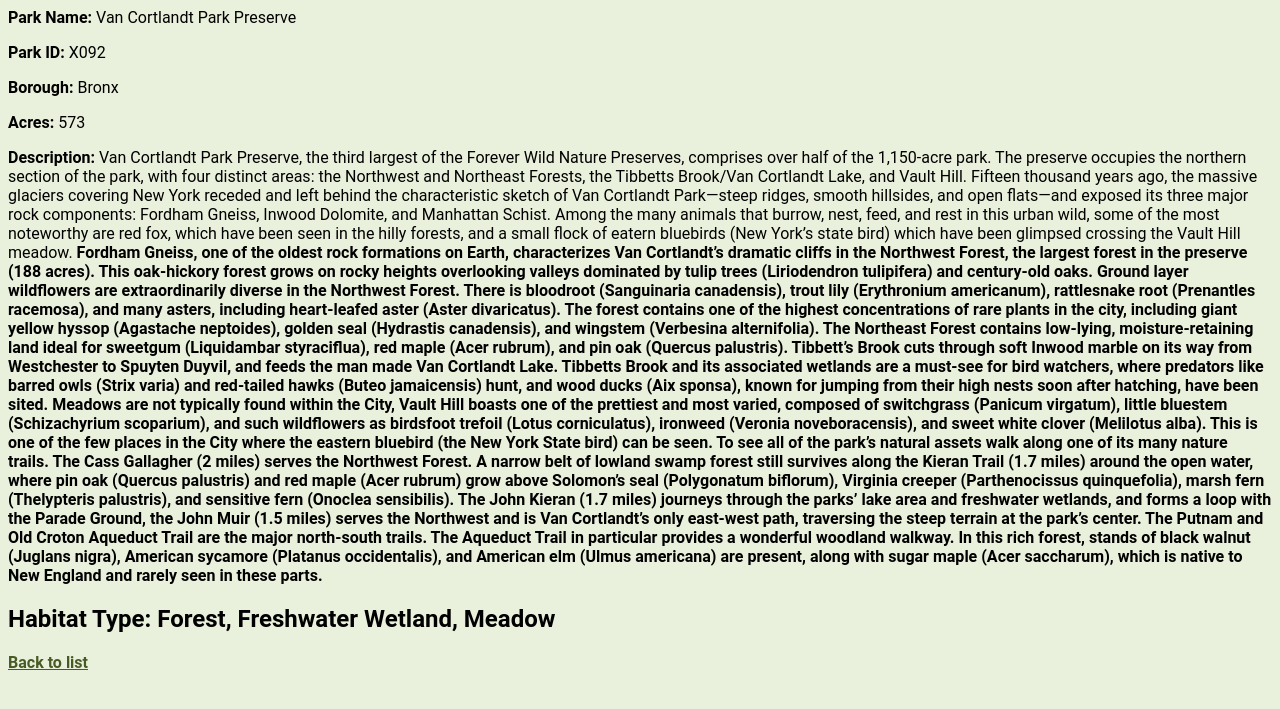
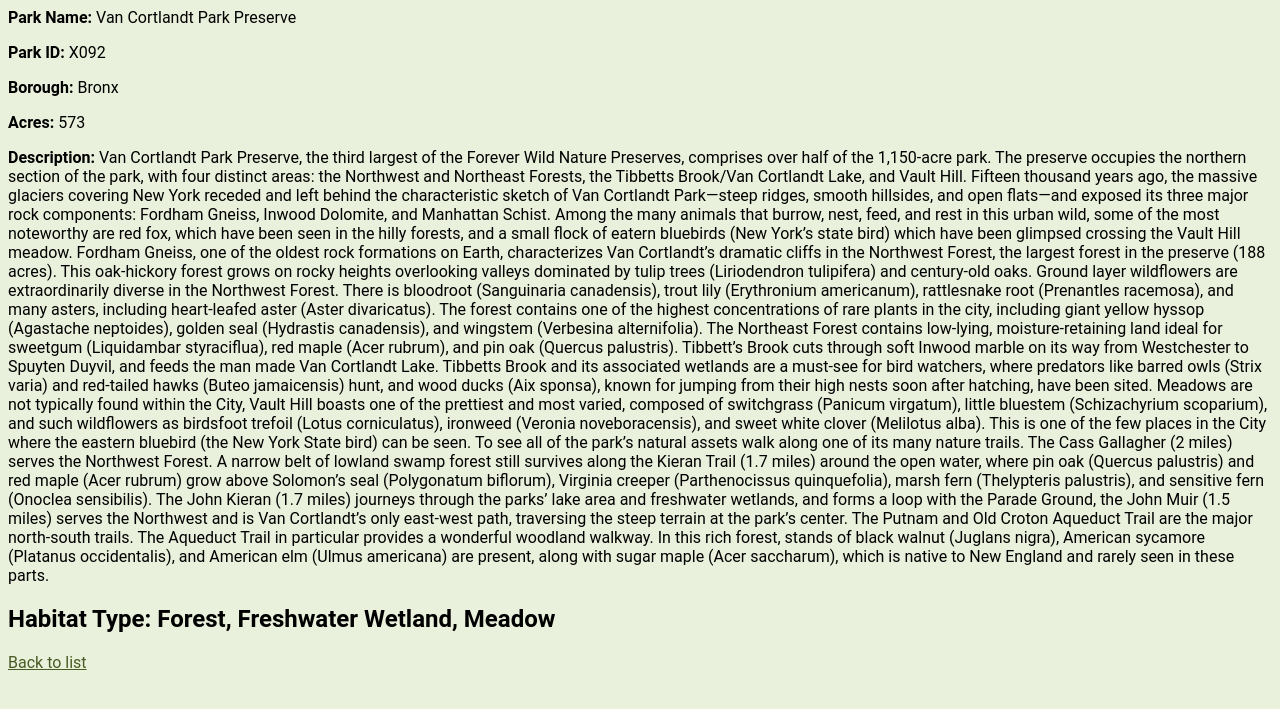
Before and after one commit to annabellamelvin/annabellamelvin.github.io, a Jekyll site: the page Nature_Preserves/parks/X092_573.html, which Jekyll copies as it is, in a window 1280 px wide. Shown: the top 709 px of the page. Built offline with Jekyll 4.4.1, drawn with Linux system fonts in a browser that asks for light colours.

```diff
--- a/Nature_Preserves/parks/X092_573.html
+++ b/Nature_Preserves/parks/X092_573.html
@@ -25,7 +25,7 @@
          flock of eatern bluebirds (New York’s state bird) which have been glimpsed crossing
          the Vault Hill meadow.&#xD;
          &#xD;
-         <b>Fordham Gneiss, one of the oldest rock formations on Earth, characterizes Van Cortlandt’s
+         Fordham Gneiss, one of the oldest rock formations on Earth, characterizes Van Cortlandt’s
          dramatic cliffs in the Northwest Forest, the largest forest in the preserve (188 acres).
          This oak-hickory forest grows on rocky heights overlooking valleys dominated by tulip
          trees (Liriodendron tulipifera) and century-old oaks. Ground layer wildflowers are
@@ -48,7 +48,7 @@
          the few places in the City where the eastern bluebird (the New York State bird) can
          be seen.&#xD;
          &#xD;
-         <b>To see all of the park’s natural assets walk along one of its many nature trails.
+         To see all of the park’s natural assets walk along one of its many nature trails.
          The Cass Gallagher  (2 miles) serves the Northwest Forest. A narrow belt of lowland
          swamp forest still survives along the Kieran Trail (1.7 miles) around the open water,
          where pin oak (Quercus palustris) and red maple (Acer rubrum) grow above Solomon’s
```
